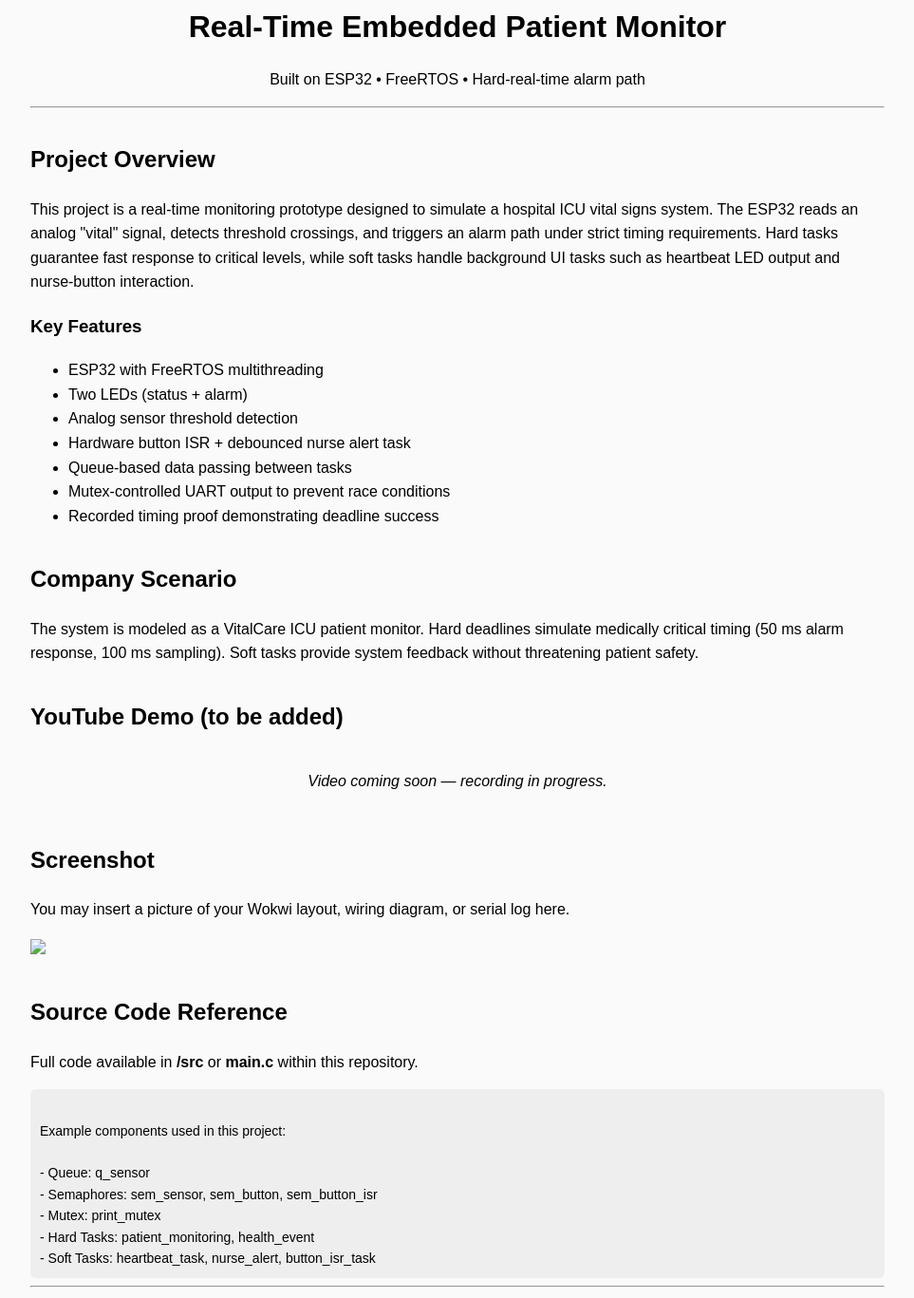
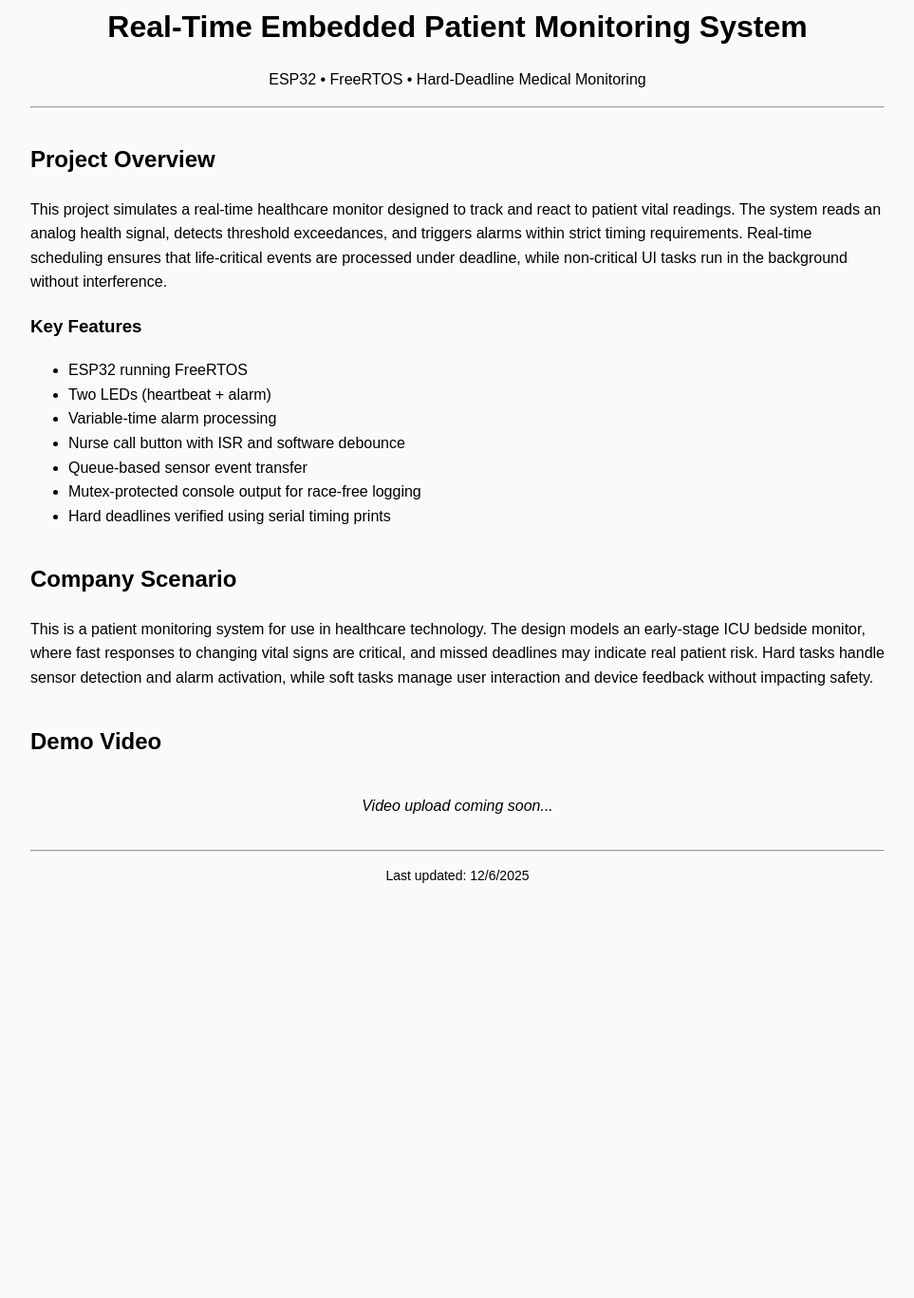
Before and after one commit to GXhengo/GXhengo.github.io, a plain HTML site: page index.html in a window 1280 px wide. Shown: the part 48-1415 px from the top of the page at 95% size, without its empty margins (158-1121 px from the left). After the commit the page ends 1026 px from the top, so only its background shows below. Drawn offline with Linux system fonts and the light colour scheme.

Commit message:
Update index.html

```diff
--- a/index.html
+++ b/index.html
@@ -2,9 +2,8 @@
 <html lang="en">
 <head>
 <meta charset="UTF-8">
-<title>RTOS Patient Monitor Project</title>
+<title>RTOS Patient Monitoring System</title>
 
-<!-- Clean styling for easy reading -->
 <style>
     body {
         font-family: Arial, sans-serif;
@@ -30,74 +29,54 @@
     iframe {
         border-radius: 6px;
     }
-    .code {
-        background:#eee; padding:10px; border-radius:6px; font-size:14px;
-        overflow-x:auto; white-space:pre-wrap;
-    }
 </style>
 </head>
 
 <body>
 
-<h1>Real-Time Embedded Patient Monitor</h1>
-<p style="text-align:center;">Built on ESP32 • FreeRTOS • Hard-real-time alarm path</p>
+<h1>Real-Time Embedded Patient Monitoring System</h1>
+<p style="text-align:center;">ESP32 • FreeRTOS • Hard-Deadline Medical Monitoring</p>
 
 <hr>
 
 <h2>Project Overview</h2>
 <p>
-This project is a real-time monitoring prototype designed to simulate a hospital ICU vital
-signs system. The ESP32 reads an analog "vital" signal, detects threshold crossings, and
-triggers an alarm path under strict timing requirements. Hard tasks guarantee fast response
-to critical levels, while soft tasks handle background UI tasks such as heartbeat LED output
-and nurse-button interaction.
+This project simulates a real-time healthcare monitor designed to track and react
+to patient vital readings. The system reads an analog health signal, detects threshold
+exceedances, and triggers alarms within strict timing requirements. Real-time scheduling
+ensures that life-critical events are processed under deadline, while non-critical UI tasks
+run in the background without interference.
 </p>
 
 <h3>Key Features</h3>
 <ul>
-    <li>ESP32 with FreeRTOS multithreading</li>
-    <li>Two LEDs (status + alarm)</li>
-    <li>Analog sensor threshold detection</li>
-    <li>Hardware button ISR + debounced nurse alert task</li>
-    <li>Queue-based data passing between tasks</li>
-    <li>Mutex-controlled UART output to prevent race conditions</li>
-    <li>Recorded timing proof demonstrating deadline success</li>
+    <li>ESP32 running FreeRTOS</li>
+    <li>Two LEDs (heartbeat + alarm)</li>
+    <li>Variable-time alarm processing</li>
+    <li>Nurse call button with ISR and software debounce</li>
+    <li>Queue-based sensor event transfer</li>
+    <li>Mutex-protected console output for race-free logging</li>
+    <li>Hard deadlines verified using serial timing prints</li>
 </ul>
 
 <h2>Company Scenario</h2>
 <p>
-The system is modeled as a VitalCare ICU patient monitor.
-Hard deadlines simulate medically critical timing (50 ms alarm response, 100 ms sampling).
-Soft tasks provide system feedback without threatening patient safety.
+This is a patient monitoring system for use in healthcare technology.
+The design models an early-stage ICU bedside monitor, where fast responses to changing
+vital signs are critical, and missed deadlines may indicate real patient risk. Hard tasks
+handle sensor detection and alarm activation, while soft tasks manage user interaction
+and device feedback without impacting safety.
 </p>
 
-<h2>YouTube Demo (to be added)</h2>
+<h2>Demo Video</h2>
 <div class="video-container">
-    <!-- DROP YOUR VIDEO LINK HERE WHEN READY -->
-    <!-- Example format -->
-    <!-- <iframe width="640" height="360" src="https://www.youtube.com/embed/VIDEO_ID" allowfullscreen></iframe> -->
-    <p><i>Video coming soon — recording in progress.</i></p>
-</div>
-
-<h2>Screenshot</h2>
-<p>You may insert a picture of your Wokwi layout, wiring diagram, or serial log here.</p>
-<img src="YOUR_IMAGE.png" width="500px">
-
-<h2>Source Code Reference</h2>
-<p>
-Full code available in <b>/src</b> or <b>main.c</b> within this repository.
-</p>
-
-<div class="code">
-Example components used in this project:<br>
-- Queue: q_sensor
-- Semaphores: sem_sensor, sem_button, sem_button_isr
-- Mutex: print_mutex
-- Hard Tasks: patient_monitoring, health_event
-- Soft Tasks: heartbeat_task, nurse_alert, button_isr_task
+    <!-- Add your video when ready -->
+    <!-- <iframe width="640" height="360" src="https://www.youtube.com/embed/YOUR_VIDEO_ID" allowfullscreen></iframe> -->
+    <p><i>Video upload coming soon...</i></p>
 </div>
 
 <hr>
+
 <p style="text-align:center;font-size:14px;">
 Last updated: <span id="date"></span>
 </p>
```
